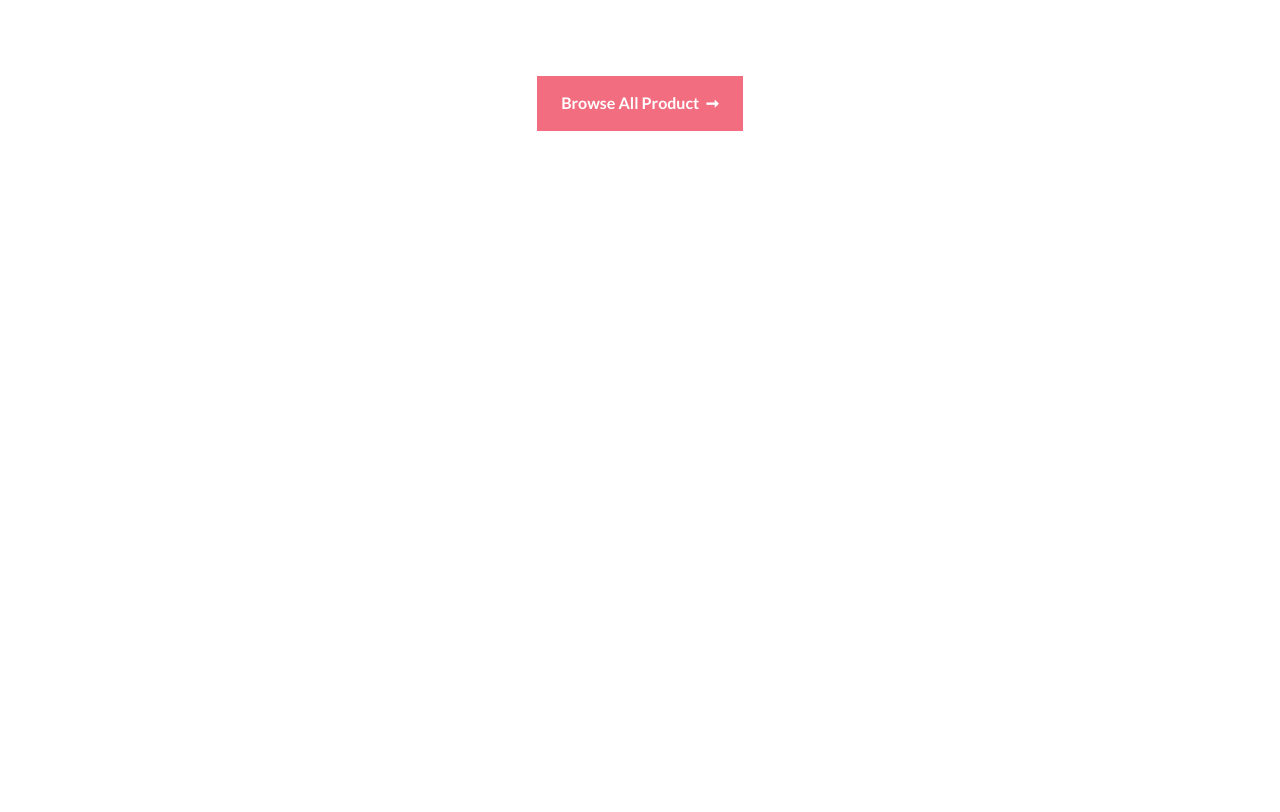
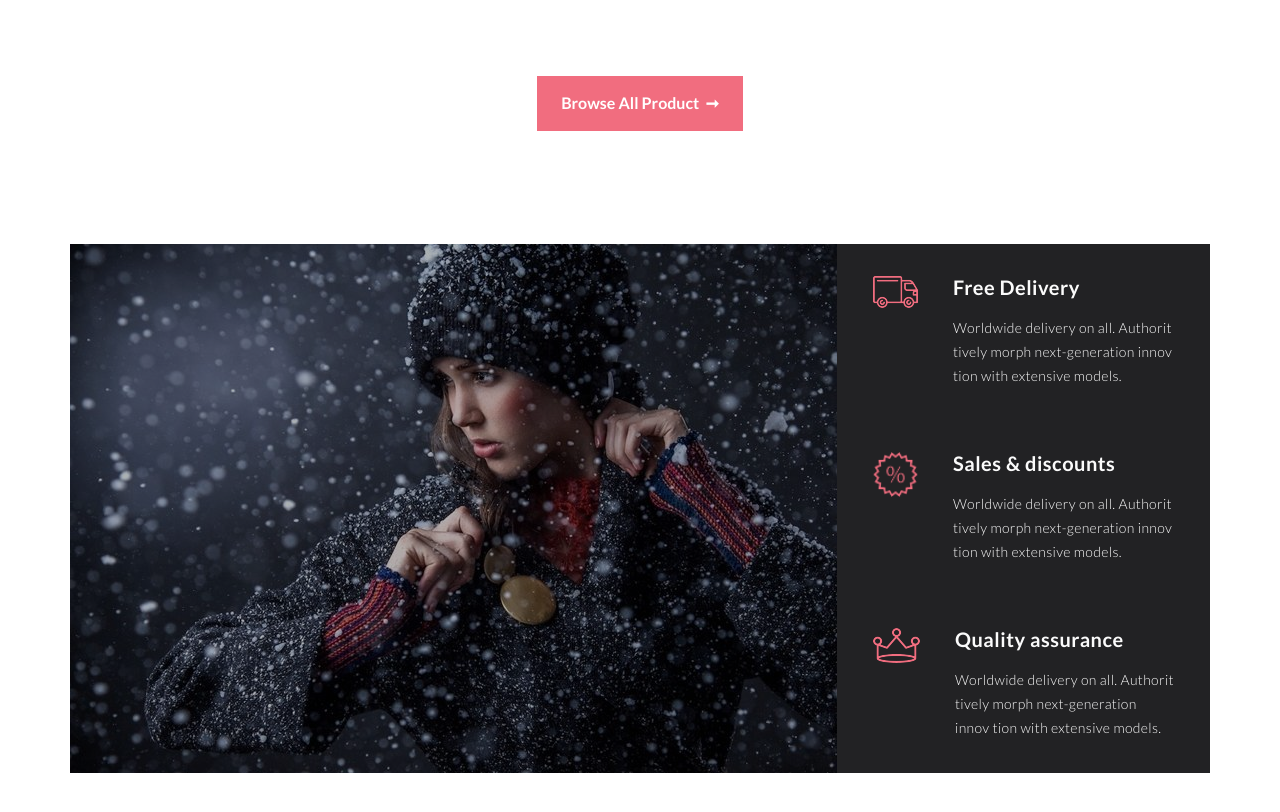
Before and after one commit to Lusterus/lessGB, a plain HTML site: page index.html in a window 1280 px wide. Shown: the part 2714-3526 px from the top of the page. Before the commit the page ends 2942 px from the top, so only its background shows below. Drawn offline with Linux system fonts and the light colour scheme.

Commit message:
Закончил секцию  с девушкой

```diff
--- a/index.html
+++ b/index.html
@@ -190,6 +190,36 @@
         <div class="all_product">
             Browse All Product&nbsp;
         </div>
+        <div class="banner_girl">
+            <img src="image/banner_girl_show.jpg" alt="girl" class="banner_girl_img">
+            <div class="banner_girl_items_all">
+                <div class="banner_girl_item">
+                    <img src="image/for_div_girL_car.png" class="banner_girl_item_img g_image1" alt="Доставка">
+                    <div class="banner_girl_item_text">
+                        <div class="h_text_type_1">Free Delivery</div>
+                        <div class="text_type_1">Worldwide delivery on all. Authorit tively morph next-generation innov
+                            tion with extensive models.</div>
+                    </div>
+                </div>
+                <div class="banner_girl_item">
+                    <img src="image/for_div_girL_sales.png" class="banner_girl_item_img  g_image2" alt="Доставка">
+                    <div class="banner_girl_item_text">
+                        <div class="h_text_type_1">Sales & discounts</div>
+                        <div class="text_type_1">Worldwide delivery on all. Authorit tively morph next-generation innov
+                            tion with extensive models.</div>
+                    </div>
+                </div>
+                <div class="banner_girl_item">
+                    <img src="image/for_div_girL_k.png" class="banner_girl_item_img g_image3" alt="Доставка">
+                    <div class="banner_girl_item_text">
+                        <div class="h_text_type_1">Quality assurance</div>
+                        <div class="text_type_1">Worldwide delivery on all. Authorit tively morph next-generation innov
+                            tion with extensive models.</div>
+                    </div>
+                </div>
+            </div>
+
+        </div>
     </div>
 
 </section>
--- a/style.css
+++ b/style.css
@@ -298,3 +298,69 @@
 .all_product::after {
     content: '\279E';
 }
+
+.banner_girl {
+    background-color: #222224;
+    margin-top: 113px;
+}
+
+.banner_girl_img {
+    filter: brightness(70%);
+}
+
+.h_text_type_1 {
+    font-family: Lato;
+    font-size: 20px;
+    font-weight: bold;
+    letter-spacing: 0.5px;
+    text-align: left;
+    color: #fbfbfb;
+}
+
+.text_type_1 {
+    margin-top: 17px;
+    font-family: Lato;
+    font-size: 14px;
+    font-weight: 300;
+    line-height: 1.71;
+    letter-spacing: 0.35px;
+    text-align: left;
+    color: #fbfbfb;
+
+}
+
+.banner_girl {
+    display: flex;
+}
+
+.banner_girl_items_all {
+    display: flex;
+    flex-direction: column;
+    margin-left: 36px;
+    margin-right: 36px;
+    justify-content: space-around;
+
+}
+
+.banner_girl_item {
+    display: flex;
+}
+
+.banner_girl_item_img {
+    margin-right: 35px;
+}
+
+.g_image1 {
+
+    height: 32px;
+}
+
+.g_image2 {
+
+    height: 45px;
+}
+
+.g_image3 {
+
+    height: 35px;
+}
```
Also changed, not shown: image/for_div_girL_car.png (added), image/for_div_girL_k.png (added), image/for_div_girL_sales.png (added).
